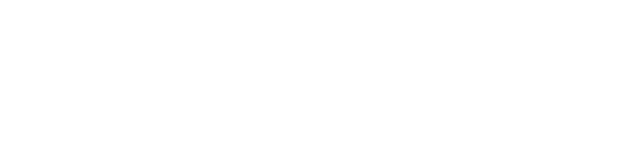
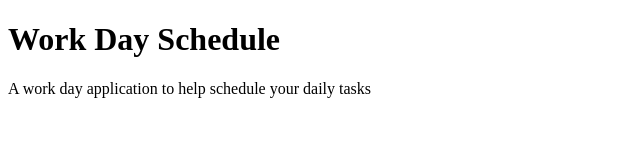
Before and after one commit to NotGrid/Work-Day-Scheduler, a plain HTML site: page index.html in a window 1280 px wide. Shown: the whole page, without its empty margins (0-640 px from the left). Drawn offline with nearby package versions, Linux system fonts and the light colour scheme.

Commit message:
created the header

```diff
--- a/index.html
+++ b/index.html
@@ -12,7 +12,12 @@
     ></script>
 </head>
 <body>
-
+    <!-- Contains the header which will display the title and current time -->
+    <header class="jumbotron">
+        <h1 class="title">Work Day Schedule</h1>
+        <p class="bottom-title">A work day application to help schedule your daily tasks</p>
+        <p id="today" class="bottom-title"></p>
+    </header>
 
     <script src="script.js"></script>
 </body>
```
